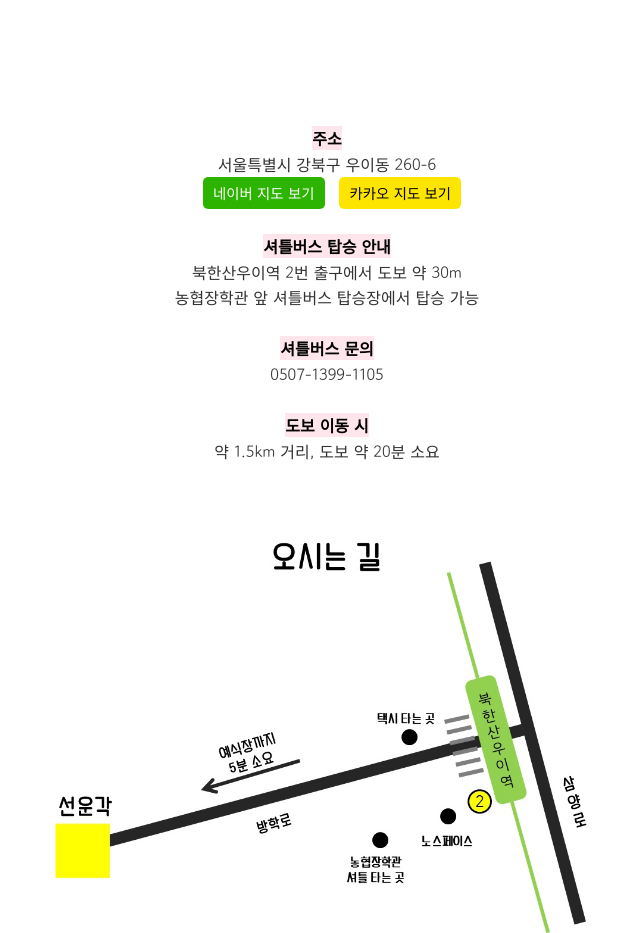
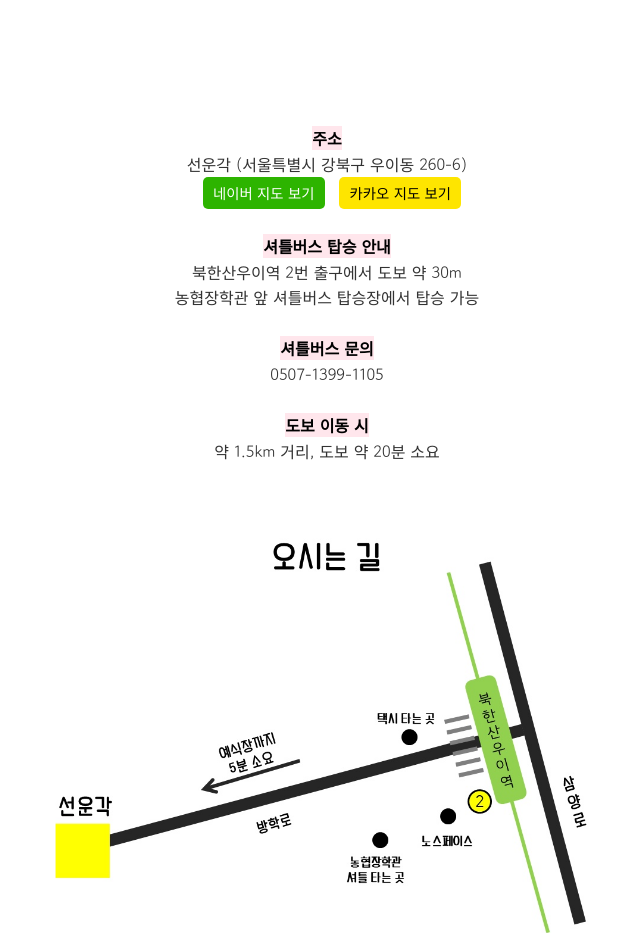
Before and after one commit to namjjang1/HJNH_wedding_invitation, a plain HTML site: page index.html in a window 1280 px wide. Shown: the part 1040-1973 px from the top of the page, without its empty margins (313-953 px from the left). Drawn offline with Linux system fonts and the light colour scheme.

Commit message:
Add files via upload

```diff
--- a/index.html
+++ b/index.html
@@ -100,7 +100,7 @@
   <section id="location">
     <div class="content">
       <strong><mark style="background: #ffe6ec;">주소</mark></strong><br />
-      서울특별시 강북구 우이동 260-6<br>
+      선운각 (서울특별시 강북구 우이동 260-6)<br>
       <a href="https://map.naver.com/v5/search/서울 강북구 우이동 260-6/place/1534254210" target="_blank" style="display: inline-block; margin-left: 10px; background: #2DB400; color: white; padding: 4px 10px; border-radius: 5px; text-decoration: none; font-size: 0.9rem;">
         네이버 지도 보기
       </a>
```
